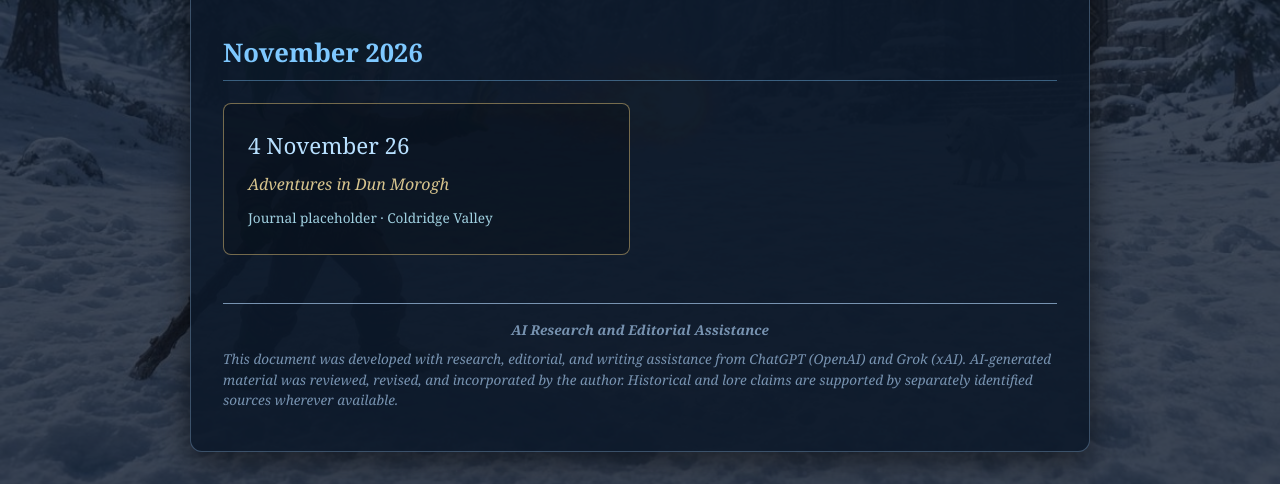
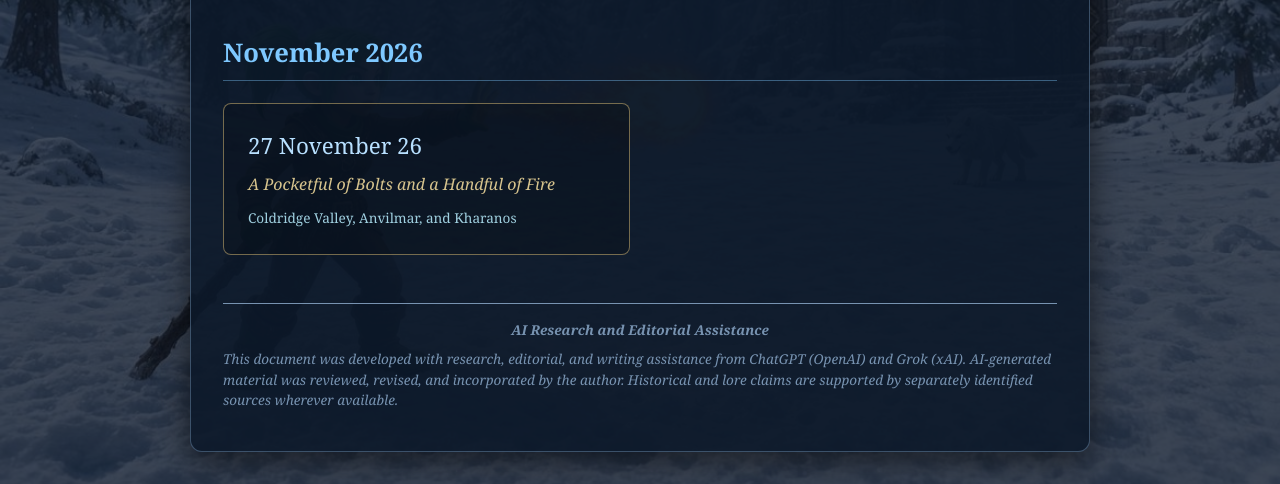
Before and after one commit to ReneSarjeant/Roleplay, a plain HTML site: page RP/Rene/journal/index.html in a window 1280 px wide. Shown: the part 352-836 px from the top of the page. Drawn offline with Linux system fonts and the light colour scheme.

Commit message:
Link René’s November 27 journal and remove unused placeholder from index

```diff
--- a/RP/Rene/journal/index.html
+++ b/RP/Rene/journal/index.html
@@ -107,10 +107,10 @@
     </header>
     <h2>November 2026</h2>
     <div class="journal-grid">
-      <a class="day-card" href="./2026-11-04/">
-        <time datetime="2026-11-04">4 November 26</time>
-        <em>Adventures in Dun Morogh</em>
-        <span class="status">Journal placeholder · Coldridge Valley</span>
+      <a class="day-card" href="./2026-11-27/">
+        <time datetime="2026-11-27">27 November 26</time>
+        <em>A Pocketful of Bolts and a Handful of Fire</em>
+        <span class="status">Coldridge Valley, Anvilmar, and Kharanos</span>
       </a>
     </div>
     <footer class="footer"><div class="ai-attribution" style="margin-top:1.5rem;padding-top:1rem;border-top:1px solid currentColor;opacity:.85;font-size:.85rem;line-height:1.5"><strong>AI Research and Editorial Assistance</strong><p style="margin:.55rem 0 0;text-align:left">This document was developed with research, editorial, and writing assistance from ChatGPT (OpenAI) and Grok (xAI). AI-generated material was reviewed, revised, and incorporated by the author. Historical and lore claims are supported by separately identified sources wherever available.</p></div></footer>
```
